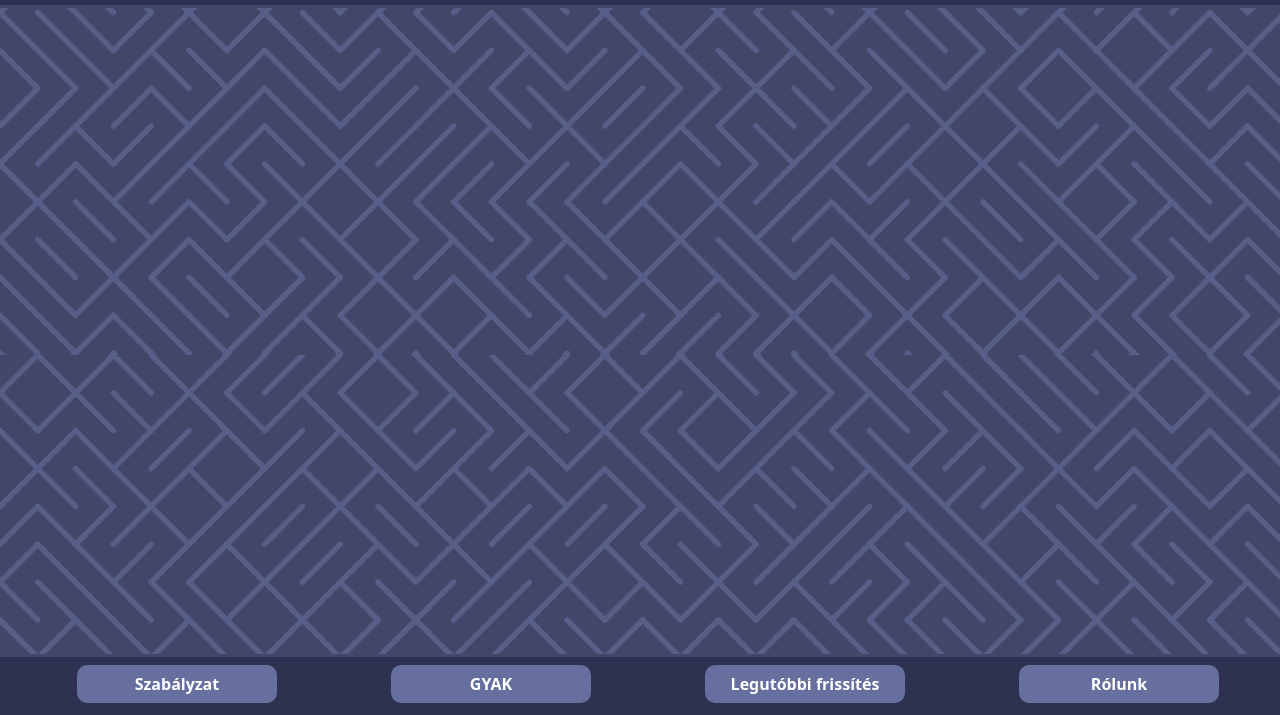
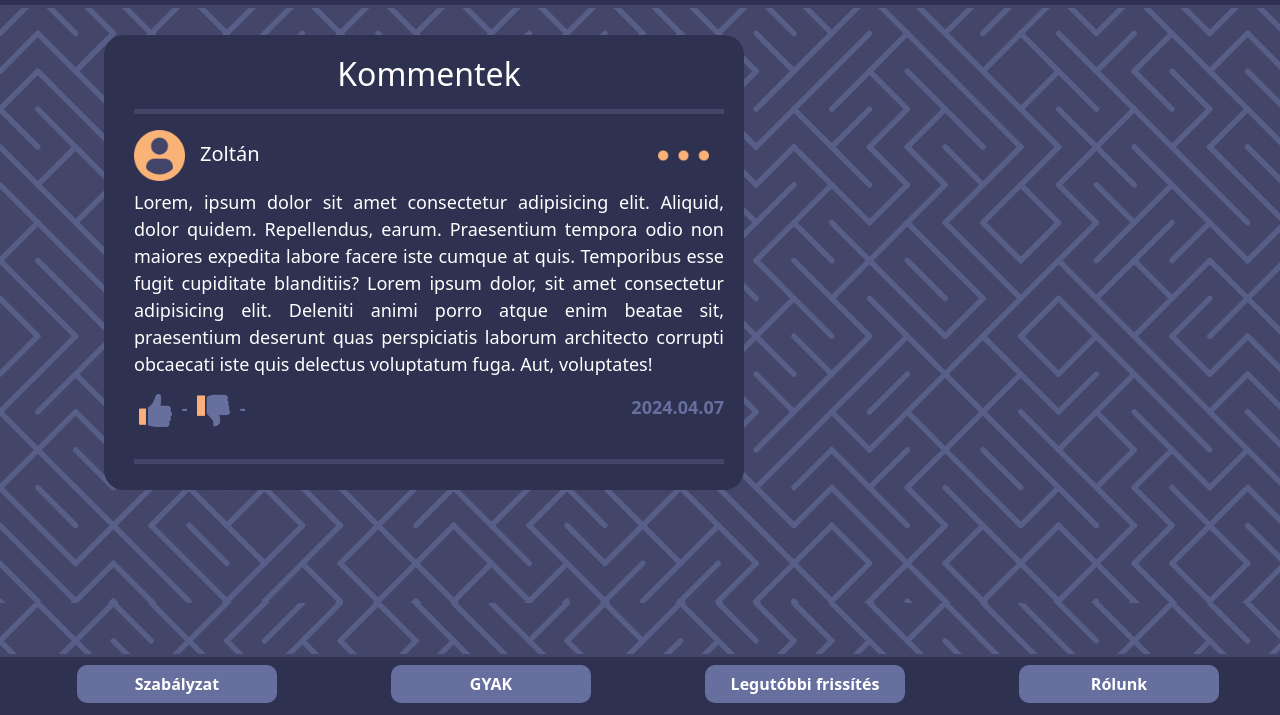
Before and after one commit to kecskeszsoltistvan/ForumProjekt, a website: page index.html at #!/comment in a window 1280 px wide. Shown: the part 85-800 px from the top of the page. Drawn offline with Linux system fonts and the light colour scheme; no server answers.

Commit message:
komment oldal kinézetének megvalósítása

```diff
--- a/Assets/css/style.css
+++ b/Assets/css/style.css
@@ -308,6 +308,18 @@ h3{
     max-width: 1200px;
     padding: 0px;
 }
+#postcomments{
+    margin-left: auto;
+    margin-right: auto;
+    margin-top: 20px;
+}
+#commentbox{
+    width: 50vw;
+    margin-left: 5vw;
+}
+#commentbox h2{
+    text-align: center;
+}
 
 .posts:last-child{
     margin-bottom: 70px;
--- a/Assets/js/controller.js
+++ b/Assets/js/controller.js
@@ -129,7 +129,7 @@ app.controller('posts', function($scope, $rootScope, ngNotify, $location){
 
 app.controller('comments', function($scope, $rootScope, ngNotify, $location){
 
-  axios.get(`${$rootScope.serverUrl}/comments/post_id/eq/${$rootScope.act_post_id}`).then(res=>{
+  axios.get(`${$rootScope.serverUrl}/posts/id/eq/${$rootScope.act_post_id}`).then(res=>{
     $rootScope.posts = res.data;
     res.data.forEach(item => {
         axios.get(`${$rootScope.serverUrl}/users/ID/eq/${item.user_id}`).then(res=>{
--- a/Views/comment.html
+++ b/Views/comment.html
@@ -1,4 +1,20 @@
-<div class="posts">
+<div id="postcomments" class="posts">
+    <div class="comments">
+            <div id="commentbox" class="contents">
+            <h2>Kommentek</h2>
+            <hr>
+            <div class="soros">
+                <h5><img class="kiskep" src="icons/profile-user.png">Zoltán</h5>
+                <img class="kiskep" src="icons/more.png">
+            </div>
+            <p>Lorem, ipsum dolor sit amet consectetur adipisicing elit. Aliquid, dolor quidem. Repellendus, earum. Praesentium tempora odio non maiores expedita labore facere iste cumque at quis. Temporibus esse fugit cupiditate blanditiis? Lorem ipsum dolor, sit amet consectetur adipisicing elit. Deleniti animi porro atque enim beatae sit, praesentium deserunt quas perspiciatis laborum architecto corrupti obcaecati iste quis delectus voluptatum fuga. Aut, voluptates!</p>
+            <div class="react">
+                <p><img src="icons/like.png"> - <img src="icons/dislike.png"> -</p>
+                <p class="datum">2024.04.07</p>
+            </div>
+            <hr>
+            </div>
+    </div>
     <div class="contents" ng-repeat="item in posts">
         <div class="soros">
             <h5><img class="kiskep" src="icons/profile-user.png">{{item.user_name}}</h5>
```
